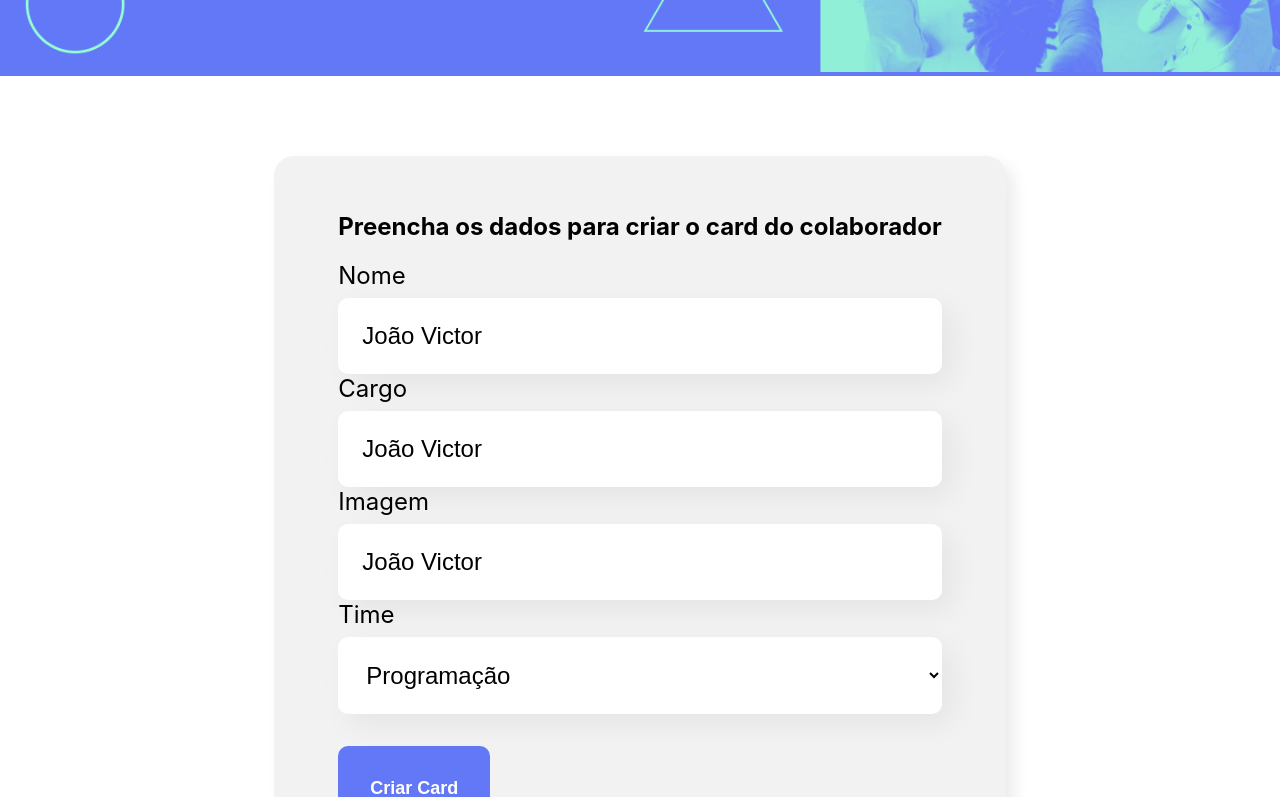
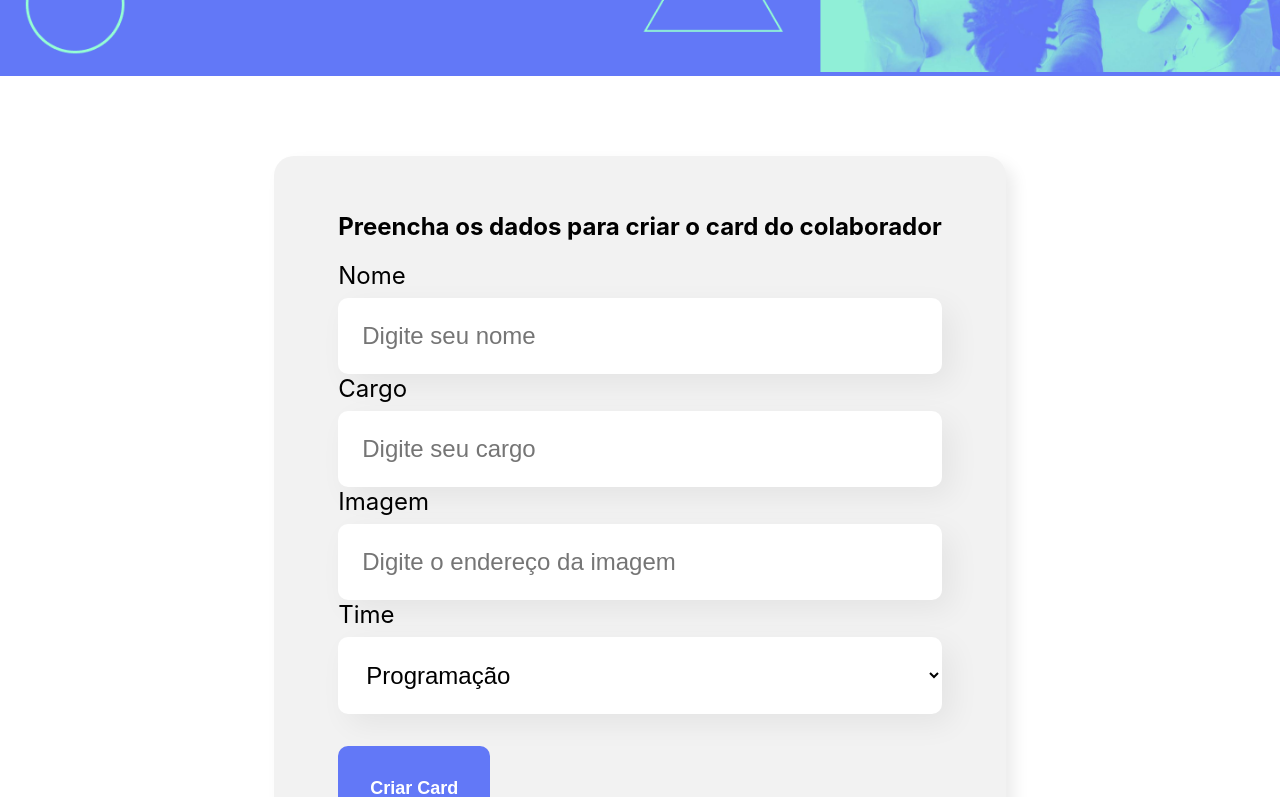
Before and after one commit to joaomorito/react-project-organo, a React (Create React App) app: page / in a window 1280 px wide. Shown: the part 422-1219 px from the top of the page. Built offline with nearby package versions, Linux system fonts and the light colour scheme.

Commit message:
Controlando o estado

```diff
--- a/src/componentes/CampoTexto/index.js
+++ b/src/componentes/CampoTexto/index.js
@@ -4,11 +4,8 @@
 
     const placeholderModificada = `${props.placeholder}`
 
-    let valor = 'João Victor'
-
     const aoDigitado = (evento) => {
-        valor = evento.target.value
-        console.log(evento.target.value)
+        props.aoAlterado(evento.target.value)
     }
 
     return (
@@ -16,7 +13,7 @@
             <label>
                 {props.label}
             </label>
-            <input value={valor} onChange={aoDigitado} required={props.obrigatorio} placeholder={placeholderModificada}/>
+            <input value={props.valor} onChange={aoDigitado} required={props.obrigatorio} placeholder={placeholderModificada}/>
         </div>
     )
 }
--- a/src/componentes/Formulario/index.js
+++ b/src/componentes/Formulario/index.js
@@ -2,6 +2,7 @@
 import CampoTexto from '../CampoTexto'
 import ListaSuspensa from '../ListaSuspensa'
 import './Formulario.css'
+import { useState } from 'react'
 
 const Formulario = () => {
 
@@ -15,19 +16,47 @@
         'Inovação e Gestão'
     ]
 
+    const [nome, setNome] = useState('')
+    const [cargo, setCargo] = useState('')
+    const [imagem, setImagem] = useState('')
+    const [time, setTime] = useState('')
+
     const aoSalvar = (evento) => {
         evento.preventDefault()
-        console.log('Form foi submetido!')
+        console.log('Form foi submetido => ', nome, cargo, imagem, time)
     }
 
     return (
         <section className='formulario'>
             <form onSubmit={aoSalvar}>
                 <h2>Preencha os dados para criar o card do colaborador</h2>
-            <CampoTexto obrigatorio={true} label='Nome' placeholder='Digite seu nome'/>
-            <CampoTexto obrigatorio={true} label='Cargo' placeholder='Digite seu cargo'/>
-            <CampoTexto label='Imagem' placeholder='Digite o endereço da imagem'/>
-            <ListaSuspensa obrigatorio={true} label ='Time' itens={times}/>
+            <CampoTexto
+                obrigatorio={true}
+                label='Nome'
+                placeholder='Digite seu nome'
+                valor={nome}
+                aoAlterado={valor => setNome(valor)}
+            />
+            <CampoTexto
+                obrigatorio={true}
+                label='Cargo'
+                placeholder='Digite seu cargo'
+                valor={cargo}
+                aoAlterado={valor => setCargo(valor)}
+            />
+            <CampoTexto
+                label='Imagem'
+                placeholder='Digite o endereço da imagem'
+                valor={imagem}
+                aoAlterado={valor => setImagem(valor)}
+            />
+            <ListaSuspensa
+                obrigatorio={true}
+                label ='Time'
+                itens={times}
+                valor={time}
+                aoAlterado={valor => setTime(valor)}
+            />
             <Botao>
                 Criar Card
             </Botao>
--- a/src/componentes/ListaSuspensa/index.js
+++ b/src/componentes/ListaSuspensa/index.js
@@ -4,7 +4,7 @@
     return (
         <div className='lista-suspensa'>
             <label>{props.label}</label>
-            <select required={props.obrigatorio}>
+            <select onChange={eventgo => props.aoAlterado(eventgo.target.value)} required={props.obrigatorio} value={props.value}>
                 {props.itens.map(item =>
                     <option key={item}>{item}</option>
                 )}
```
